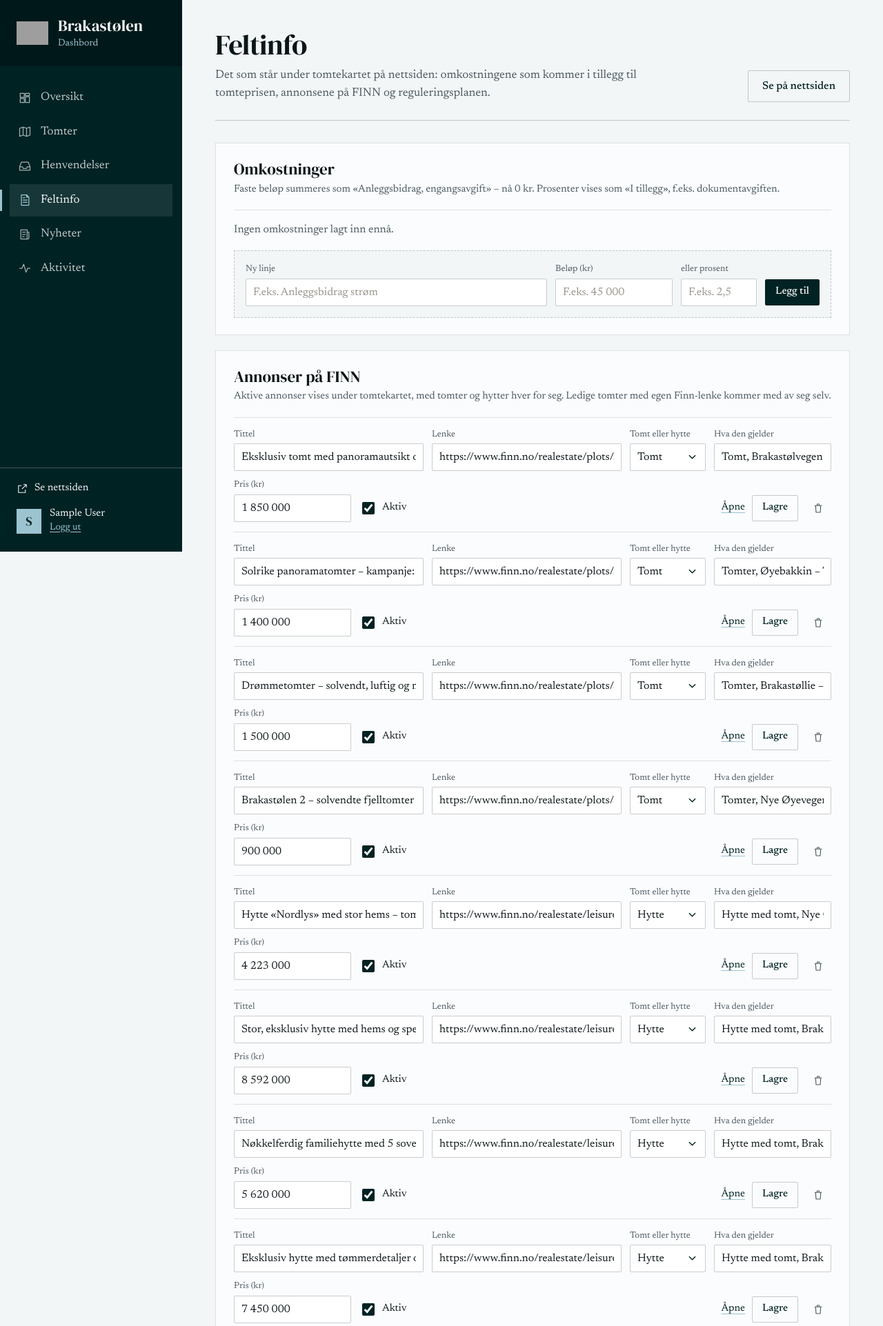
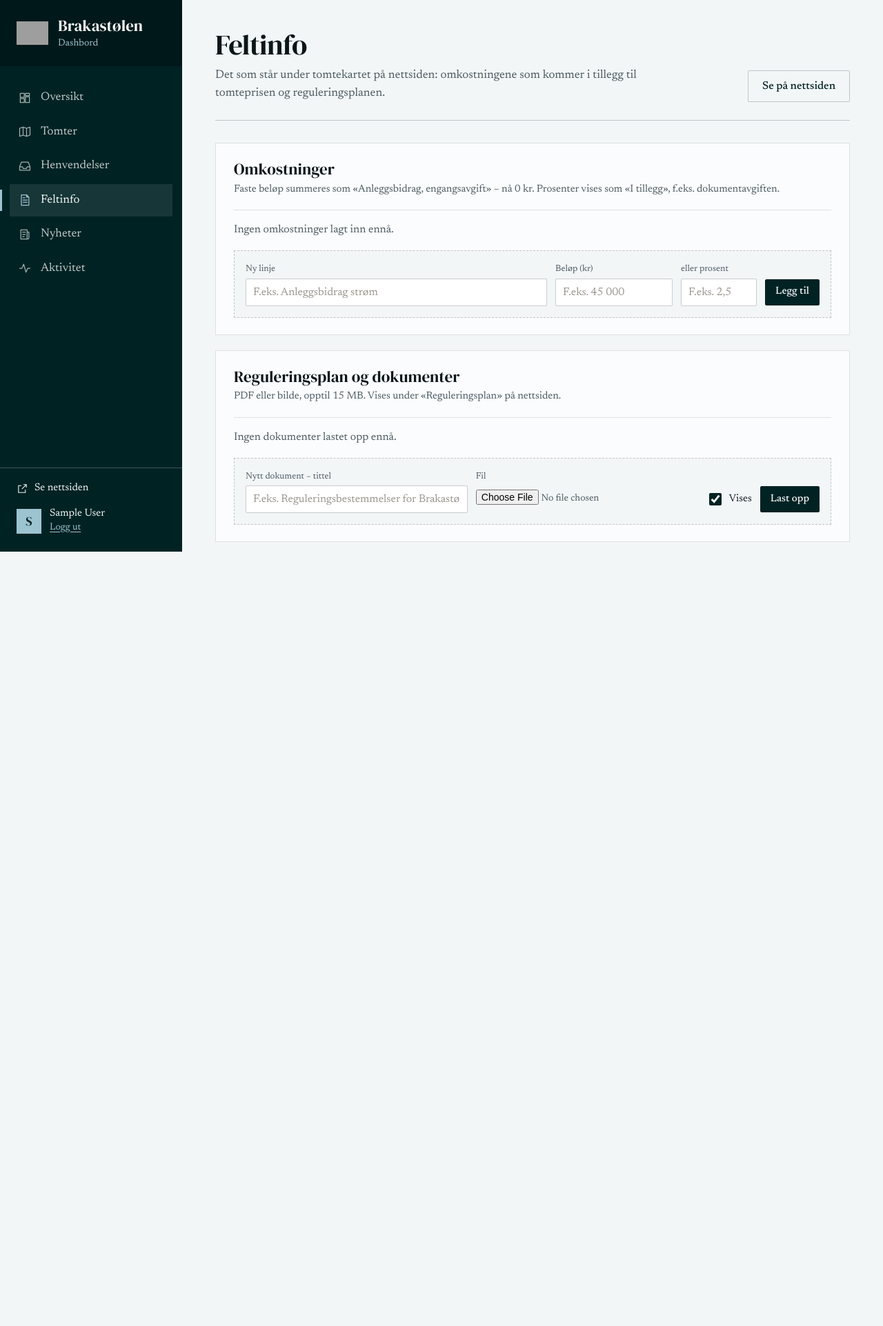
Before and after one commit to bogdantro/brakastolen, a Django app: page /dashboard/feltinfo/ in a window 1280 px wide. Shown: the top 1923 px of the page at 69% size. After the commit the page ends 800 px from the top, so only its background shows below. Run offline with Django 5.2, Linux system fonts and the light colour scheme; the visitor is signed in with stand-in values (Sample User, id 1); data comes from the database, SQL or seed files in the repository; data that the repository does not hold is empty; parts of the project's set-up code (start-up, migrations or seed data) failed here and were passed over; some libraries are stand-ins or nearby versions; grey boxes are pictures that could not be loaded.

Commit message:
Dashboard: remove the FINN ads section from Feltinfo
The client no longer manages the FINN ads in the dashboard. The section,
its add/save/delete actions and the form are gone; the website still
lists the ads (plots and cabins apart), and they can be changed in the
Django admin. A plot's own Finn link stays on the plot's edit page.

Co-Authored-By: Claude Opus 5.5 <noreply@anthropic.com>

```diff
--- a/apps/dashboard/forms.py
+++ b/apps/dashboard/forms.py
@@ -4,7 +4,7 @@ from urllib.parse import urlparse
 from django import forms
 
 from apps.blog.models import Blog
-from apps.core.models import CostItem, FieldDocument, FinnAd, Plot, PlotCategory
+from apps.core.models import CostItem, FieldDocument, Plot, PlotCategory
 from apps.core.richtext import sanitize_html
 from apps.core.text import format_number
 
@@ -176,27 +176,6 @@ class CostItemForm(forms.ModelForm):
         return cleaned
 
 
-class FinnAdForm(forms.ModelForm):
-    price = NokField(label='Pris (kr)', required=False, min_value=0)
-
-    class Meta:
-        model = FinnAd
-        fields = ['title', 'url', 'category', 'kind', 'price', 'is_active']
-        widgets = {
-            'title': forms.TextInput(attrs={'class': 'input', 'placeholder': 'F.eks. Ny Leve-hytte klar for innflytting'}),
-            'category': forms.Select(attrs={'class': 'input'}),
-            'url': forms.URLInput(attrs={'class': 'input', 'placeholder': 'https://www.finn.no/…'}),
-            'kind': forms.TextInput(attrs={'class': 'input', 'placeholder': 'F.eks. Hytte til salgs, Brakastølvegen 116'}),
-        }
-
-    def __init__(self, *args, **kwargs):
-        super().__init__(*args, **kwargs)
-        self.fields['price'].widget.attrs.update({'class': 'input', 'placeholder': 'F.eks. 5 350 000'})
-
-    def clean_url(self):
-        return validate_finn_link(self.cleaned_data.get('url', ''))
-
-
 MAX_DOCUMENT_MB = 15
 DOCUMENT_TYPES = ('.pdf', '.png', '.jpg', '.jpeg', '.webp')
 
--- a/apps/dashboard/templates/dashboard/field.html
+++ b/apps/dashboard/templates/dashboard/field.html
@@ -6,7 +6,7 @@
 <header class="page-head">
   <div>
     <h1>Feltinfo</h1>
-    <p class="page-lead">Det som står under tomtekartet på nettsiden: omkostningene som kommer i tillegg til tomteprisen, annonsene på FINN og reguleringsplanen.</p>
+    <p class="page-lead">Det som står under tomtekartet på nettsiden: omkostningene som kommer i tillegg til tomteprisen og reguleringsplanen.</p>
   </div>
   <div class="page-actions">
     <a href="/#omkostninger" class="button secondary" target="_blank" rel="noopener">Se på nettsiden</a>
@@ -54,69 +54,6 @@
   </form>
 </section>
 
-{% comment %} ---------------------------------------------------------------- FINN ads {% endcomment %}
-<section class="panel" id="finn">
-  <div class="panel-head">
-    <h2>Annonser på FINN</h2>
-    <p class="panel-note">Aktive annonser vises under tomtekartet, med tomter og hytter hver for seg. Ledige tomter med egen Finn-lenke kommer med av seg selv.</p>
-  </div>
-
-  <div class="edit-rows">
-    {% for ad, form in ads %}
-    <form method="post" class="edit-row ad-row{% if form.errors %} has-errors{% endif %}{% if not ad.is_active %} is-inactive{% endif %}">
-      {% csrf_token %}
-      <input type="hidden" name="pk" value="{{ ad.pk }}">
-      <label class="row-field grow"><span>Tittel</span>{{ form.title }}</label>
-      <label class="row-field grow"><span>Lenke</span>{{ form.url }}</label>
-      <label class="row-field narrow"><span>Tomt eller hytte</span>{{ form.category }}</label>
-      <label class="row-field"><span>Hva den gjelder</span>{{ form.kind }}</label>
-      <label class="row-field"><span>Pris (kr)</span>{{ form.price }}</label>
-      <label class="row-check">{{ form.is_active }} Aktiv</label>
-      <div class="row-actions">
-        <a href="{{ ad.url }}" target="_blank" rel="noopener" class="text-link">Åpne</a>
-        <button type="submit" name="action" value="ad_save" class="button small secondary">Lagre</button>
-        <button type="submit" name="action" value="ad_delete" class="icon-button" formnovalidate
-                data-confirm-click="Slette «{{ ad.title }}» fra listen? Annonsen på FINN blir ikke berørt." aria-label="Slett {{ ad.title }}">
-          <svg viewBox="0 0 24 24" aria-hidden="true"><path d="M5 7h14M10 7V4h4v3M7 7l1 13h8l1-13"/></svg>
-        </button>
-      </div>
-      {% if form.errors %}<div class="row-errors">{% for field in form %}{{ field.errors }}{% endfor %}</div>{% endif %}
-    </form>
-    {% empty %}
-    <p class="muted">Ingen annonser lagt inn ennå.</p>
-    {% endfor %}
-  </div>
-
-  <form method="post" class="edit-row ad-row add-row{% if new_ad.errors %} has-errors{% endif %}">
-    {% csrf_token %}
-    <label class="row-field grow"><span>Ny annonse – tittel</span>{{ new_ad.title }}</label>
-    <label class="row-field grow"><span>Lenke</span>{{ new_ad.url }}</label>
-    <label class="row-field narrow"><span>Tomt eller hytte</span>{{ new_ad.category }}</label>
-    <label class="row-field"><span>Hva den gjelder</span>{{ new_ad.kind }}</label>
-    <label class="row-field"><span>Pris (kr)</span>{{ new_ad.price }}</label>
-    <label class="row-check">{{ new_ad.is_active }} Aktiv</label>
-    <div class="row-actions">
-      <button type="submit" name="action" value="ad_add" class="button small">Legg til</button>
-    </div>
-    {% if new_ad.errors %}<div class="row-errors">{% for field in new_ad %}{{ field.errors }}{% endfor %}</div>{% endif %}
-  </form>
-
-  {% if plot_ads %}
-  <div class="plot-ad-list">
-    <h3>Fra tomtene</h3>
-    <ul class="mini-list">
-      {% for plot in plot_ads %}
-      <li>
-        <a href="{% url 'dashboard_plot_edit' plot.pk %}">Tomt {{ plot.number }}</a>
-        <span class="status-label status-{{ plot.status }}">{{ plot.get_status_display }}</span>
-        <small>{% if plot.status == 'available' %}Vises på nettsiden{% else %}Vises ikke – tomten er ikke ledig{% endif %}</small>
-      </li>
-      {% endfor %}
-    </ul>
-  </div>
-  {% endif %}
-</section>
-
 {% comment %} ---------------------------------------------------------------- Documents {% endcomment %}
 <section class="panel" id="dokumenter">
   <div class="panel-head">
--- a/apps/dashboard/views.py
+++ b/apps/dashboard/views.py
@@ -1,5 +1,5 @@
 """The client's dashboard at /dashboard/: inquiries (a small sales CRM), the plots for
-sale with their sales map, the field info under the plot map (costs, FINN ads, documents),
+sale with their sales map, the field info under the plot map (costs, documents),
 news posts and an activity log."""
 import csv
 import re
@@ -18,12 +18,12 @@ from django.utils.http import url_has_allowed_host_and_scheme
 from django.views.decorators.http import require_POST
 
 from apps.blog.models import Blog
-from apps.core.models import PLOT_STREETS, CostItem, FieldDocument, FinnAd, Inquiry, InquiryNote, Plot, PlotCategory
+from apps.core.models import PLOT_STREETS, CostItem, FieldDocument, Inquiry, InquiryNote, Plot, PlotCategory
 from apps.core.seo import BUSINESS
 from apps.core.views import wants_json
 
 from .forms import (
-    BlogForm, CostItemForm, DashboardLoginForm, FieldDocumentForm, FinnAdForm, InquiryNoteForm, PlotBulkForm,
+    BlogForm, CostItemForm, DashboardLoginForm, FieldDocumentForm, InquiryNoteForm, PlotBulkForm,
     PlotCategoryForm, PlotForm, PlotQuickForm,
 )
 from .models import ActivityLog, LoginAttempt
@@ -671,34 +671,28 @@ def dashboard_plot_delete(request, pk):
 
 
 # ------------------------------------------------------------------
-# The field: costs, FINN ads and documents shown under the plot map
+# The field: costs and documents shown under the plot map
 # ------------------------------------------------------------------
 
-def field_page(request, cost_forms=None, ad_forms=None, doc_forms=None, new_cost=None, new_ad=None, new_doc=None):
+def field_page(request, cost_forms=None, doc_forms=None, new_cost=None, new_doc=None):
     """The page, with any form that just failed shown again with its errors."""
     cost_forms = cost_forms or {}
-    ad_forms = ad_forms or {}
     doc_forms = doc_forms or {}
     costs = list(CostItem.objects.all())
-    ads = list(FinnAd.objects.order_by('-category', 'order', '-created_at'))  # plots first, as on the website
     documents = list(FieldDocument.objects.all())
     fixed_total = sum(c.amount or 0 for c in costs if c.percent is None)
     return render(request, 'dashboard/field.html', {
         'costs': [(c, cost_forms.get(c.pk) or CostItemForm(instance=c, prefix=f'cost-{c.pk}')) for c in costs],
         'fixed_total': fixed_total,
         'new_cost': new_cost or CostItemForm(prefix='cost-new'),
-        'ads': [(a, ad_forms.get(a.pk) or FinnAdForm(instance=a, prefix=f'ad-{a.pk}')) for a in ads],
-        'new_ad': new_ad or FinnAdForm(prefix='ad-new', initial={'is_active': True}),
-        'plot_ads': Plot.objects.exclude(finn_url='').select_related('category'),
         'documents': [(d, doc_forms.get(d.pk) or FieldDocumentForm(instance=d, prefix=f'doc-{d.pk}')) for d in documents],
         'new_doc': new_doc or FieldDocumentForm(prefix='doc-new', initial={'is_published': True}),
     })
 
 
-# «cost_add», «ad_save», «doc_delete» … -> (model, form, form prefix, noun for the log, section on the page)
+# «cost_add», «cost_save», «doc_delete» … -> (model, form, form prefix, noun for the log, section on the page)
 FIELD_ITEMS = {
     'cost': (CostItem, CostItemForm, 'cost', 'omkostning', 'omkostninger'),
-    'ad': (FinnAd, FinnAdForm, 'ad', 'Finn-annonse', 'finn'),
     'doc': (FieldDocument, FieldDocumentForm, 'doc', 'dokument', 'dokumenter'),
 }
 
--- a/static/scss/dashboard/dashboard.css
+++ b/static/scss/dashboard/dashboard.css
@@ -2041,16 +2041,6 @@ a.card-title:hover {
   font-size: 14px;
 }
 
-.plot-ad-list {
-  margin-top: 24px;
-}
-.plot-ad-list h3 {
-  margin: 0 0 6px;
-  font-family: "Newsreader", Georgia, serif;
-  font-size: 15px;
-  font-weight: 600;
-}
-
 @media (max-width: 1719px) {
   .plots-layout {
     grid-template-columns: minmax(0, 1fr);
--- a/static/scss/dashboard/dashboard.scss
+++ b/static/scss/dashboard/dashboard.scss
@@ -1259,7 +1259,7 @@ a.card-title:hover { text-decoration: underline; text-decoration-thickness: 1px;
 }
 
 // ------------------------------------------------------------
-// Feltinfo: costs, FINN ads and documents, one editable row each
+// Feltinfo: costs and documents, one editable row each
 // ------------------------------------------------------------
 .edit-rows {
   border-top: 1px solid $line;
@@ -1327,17 +1327,6 @@ a.card-title:hover { text-decoration: underline; text-decoration-thickness: 1px;
   flex-basis: 100%;
 
   .errorlist { font-size: 14px; }
-}
-
-.plot-ad-list {
-  margin-top: 24px;
-
-  h3 {
-    margin: 0 0 6px;
-    font-family: $fontBody;
-    font-size: 15px;
-    font-weight: 600;
-  }
 }
 
 // ------------------------------------------------------------
```
Also changed, not shown: apps/dashboard/tests.py (+7 -12 lines), 1 other file.
